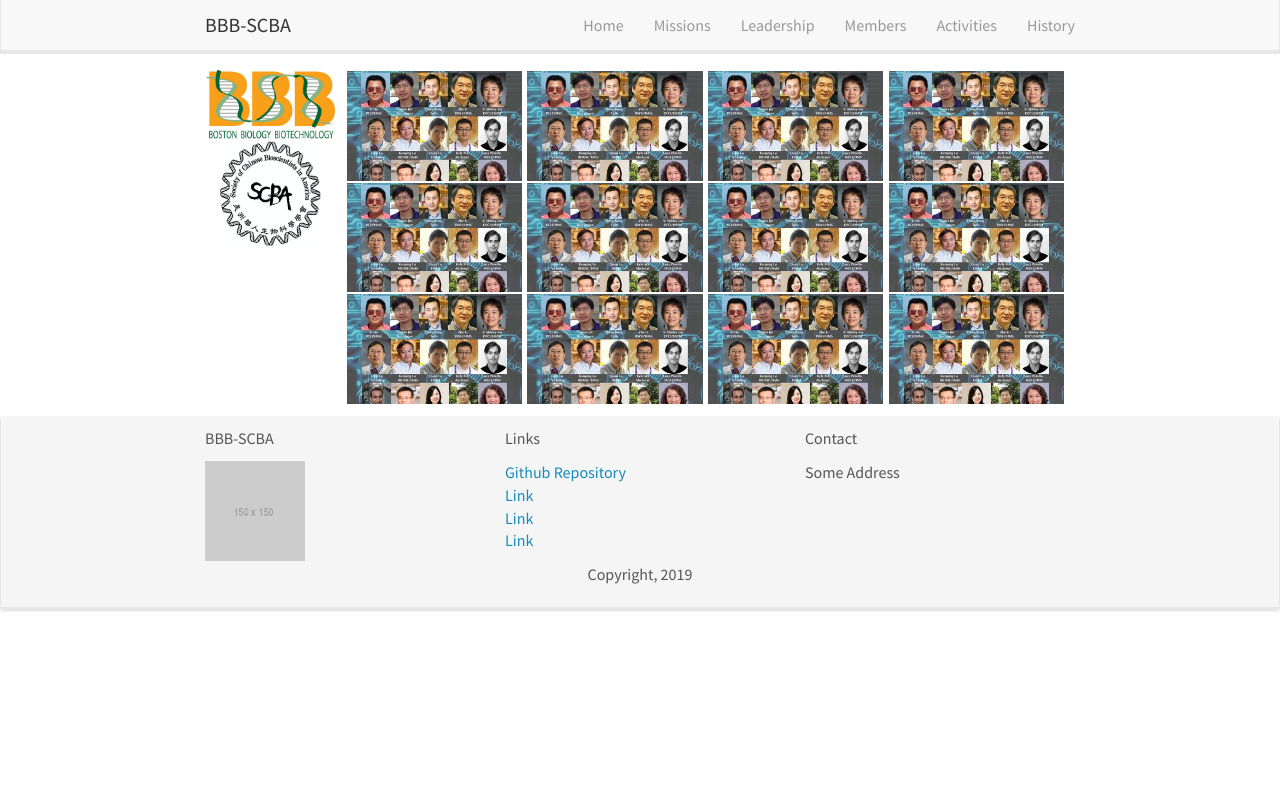
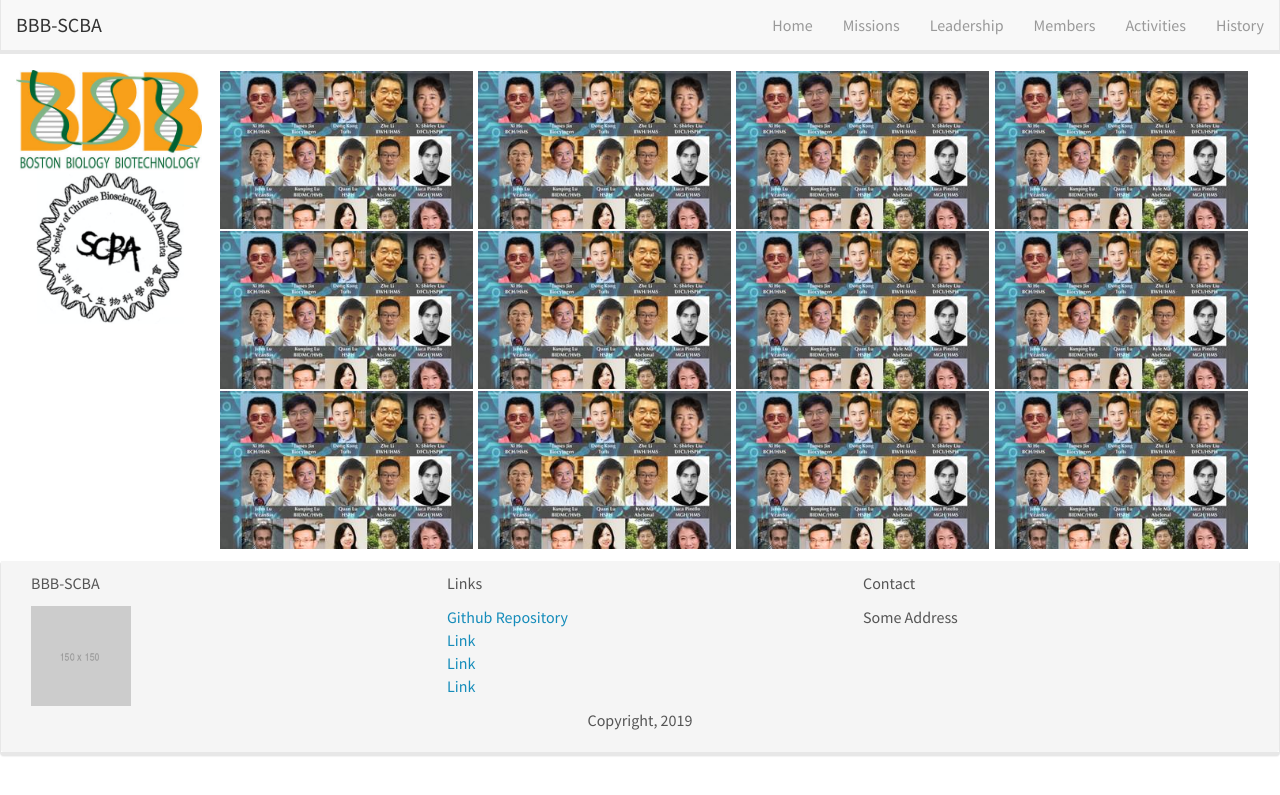
Before and after one commit to bbb-scba/bbb-scba.github.io, a Jekyll site: the page built from home.md, in a window 1280 px wide. Shown: the top 795 px of the page. Built offline with Jekyll 4.4.1, drawn with Linux system fonts in a browser that asks for light colours; nearby versions of some CDN libraries.

Commit message:
Update main.scss

```diff
--- a/css/main.scss
+++ b/css/main.scss
@@ -40,7 +40,7 @@ figcaption {
 .container-fluid {
   margin-right: auto;
   margin-left: auto;
-  max-width: 900px; /* or 950px */
+  max-width: 1500px; /* or 950px */
 }
 
 /* Carousel */
```
